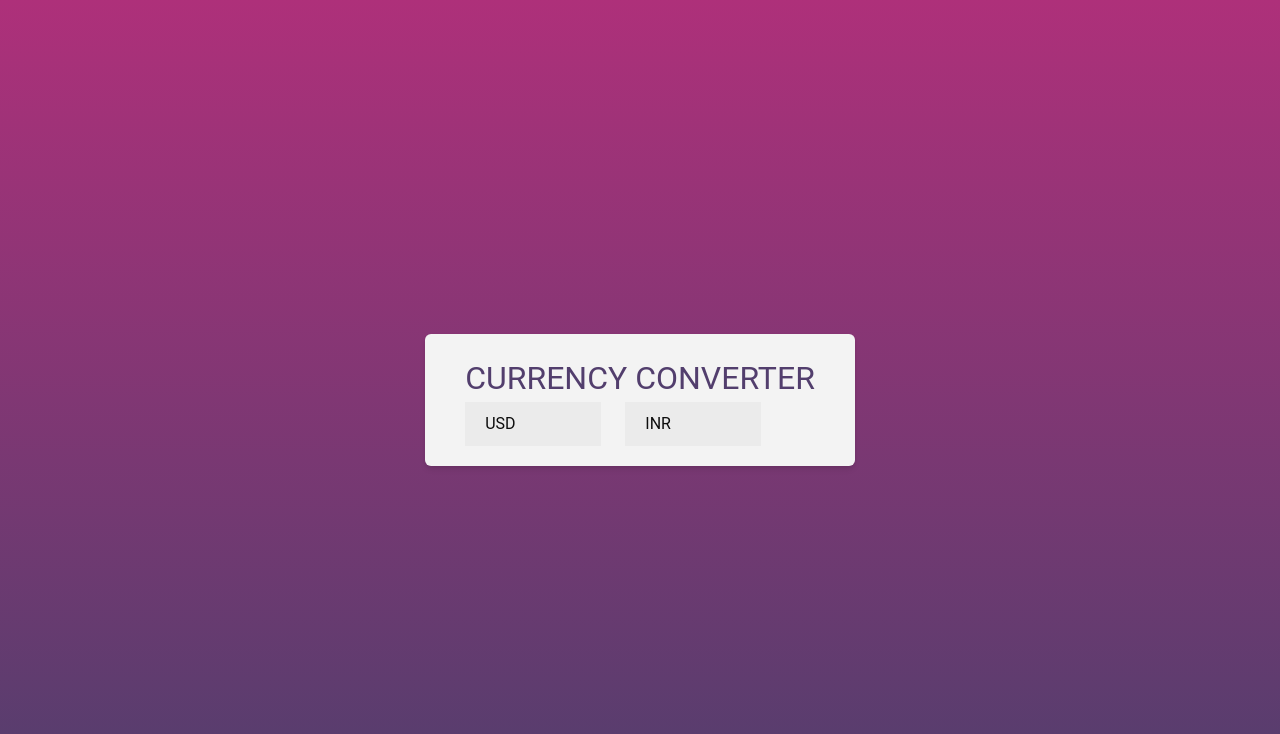
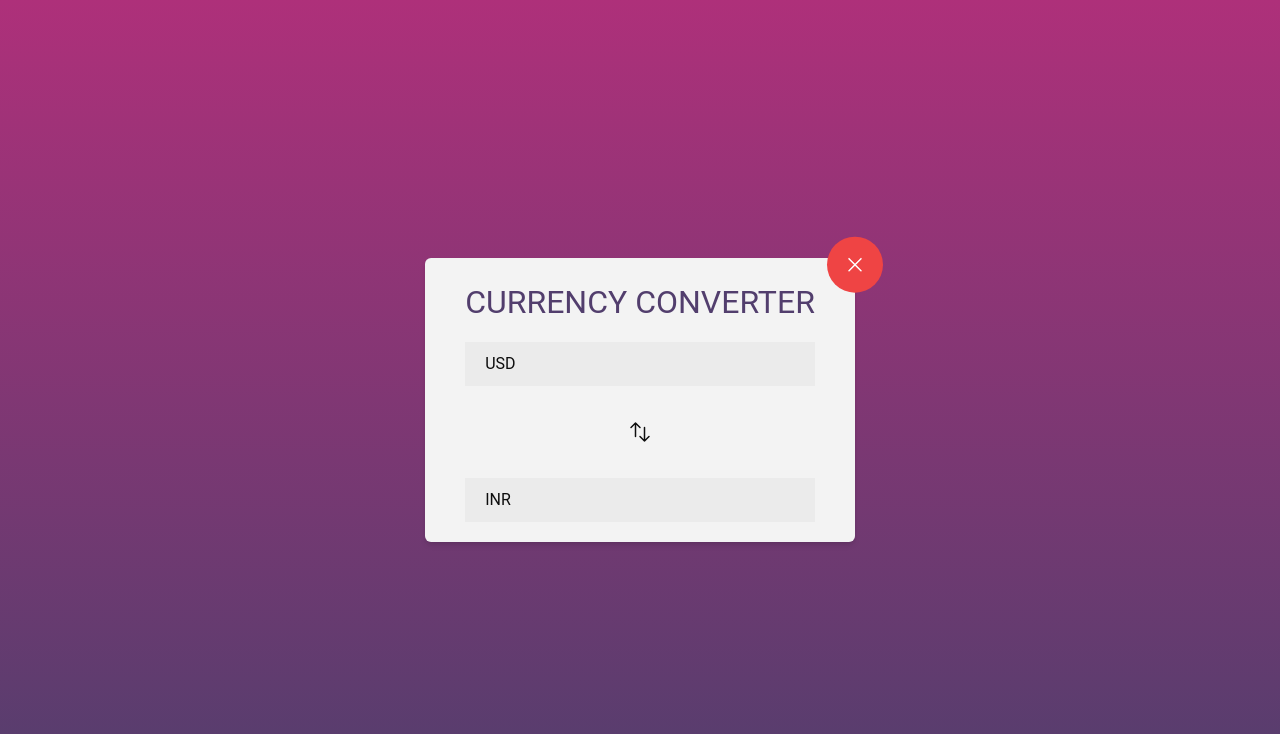
Before and after one commit to saransh-283/currency-converter, a React (Vite) app: page / in a window 1280 px wide. Shown: the top 734 px of the page. Built offline with nearby package versions, Linux system fonts and the light colour scheme.

Commit message:
Some styling

```diff
--- a/package.json
+++ b/package.json
@@ -1,10 +1,9 @@
 {
   "name": "currency-converter",
   "version": "1.0.0",
-  "description": "An Electron application with React",
+  "description": "Currency Converter",
   "main": "./out/main/index.js",
-  "author": "example.com",
-  "homepage": "https://www.electronjs.org",
+  "author": "Saranshm Kawadkar",
   "scripts": {
     "format": "prettier --write .",
     "lint": "eslint . --ext .js,.jsx,.cjs,.mjs,.ts,.tsx,.cts,.mts --fix",
--- a/src/main/index.js
+++ b/src/main/index.js
@@ -6,9 +6,11 @@ import icon from '../../resources/icon.png?asset'
 function createWindow() {
   // Create the browser window.
   const mainWindow = new BrowserWindow({
-    width: 900,
-    height: 670,
+    width: 550,
+    height: 350,
     show: false,
+    resizable: false,
+    frame: false,
     autoHideMenuBar: true,
     ...(process.platform === 'linux' ? { icon } : {}),
     webPreferences: {
--- a/src/renderer/src/App.jsx
+++ b/src/renderer/src/App.jsx
@@ -1,4 +1,5 @@
 import { useState } from 'react'
+import { ArrowsRightLeftIcon, XMarkIcon } from '@heroicons/react/24/outline'
 import './App.css'
 import Input from './components/inputs/Input'
 
@@ -7,14 +8,23 @@ function App() {
   const [to, setTo] = useState('INR')
 
   return (
-    <div id="container" className="shadow-md w-min rounded-md">
+    <div id="container" className="shadow-md w-min rounded-md space-y-4 relative">
       <p id="title" className="uppercase text-center text-primary whitespace-nowrap">
         Currency Converter
       </p>
 
-      <div className="grid md:grid-cols-7 gap-6">
+      <div className="grid grid-rows-3 gap-6 place-items-center">
         <Input value={from} set={setFrom} />
+        <ArrowsRightLeftIcon className="h-6 w-6 rotate-90" />
         <Input value={to} set={setTo} />
+      </div>
+
+      <div className="bg-red-500 absolute top-0 right-0 translate-x-1/2 -translate-y-2/3 rounded-full p-4 cursor-pointer"
+        // onClick={() => {
+        // app.quit();
+        // }}
+      >
+        <XMarkIcon className="h-6 w-6 text-white" />
       </div>
     </div>
   )
--- a/src/renderer/src/assets/index.css
+++ b/src/renderer/src/assets/index.css
@@ -13,10 +13,10 @@
 
 html,
 body {
-  min-height: 100vh;
   margin: 0;
   padding: 0;
   font-family: "Roboto", sans-serif;
+  overflow: hidden;
 }
 
 body {
@@ -25,4 +25,5 @@ body {
   display: flex;
   align-items: center;
   justify-content: center;
+  height: 100vh;
 }
--- a/src/renderer/src/components/inputs/Input.jsx
+++ b/src/renderer/src/components/inputs/Input.jsx
@@ -4,7 +4,7 @@ import "./input.css"
 
 const Input = ({value, set}) => {
   return (
-    <div class="currency col-span-3 grid grid-cols-3">
+    <div class="currency grid grid-cols-3">
       <Dropdown value={value} set={set} />
       <input id="from" type="number" class="w-full p-2 col-span-2" />
     </div>
```
